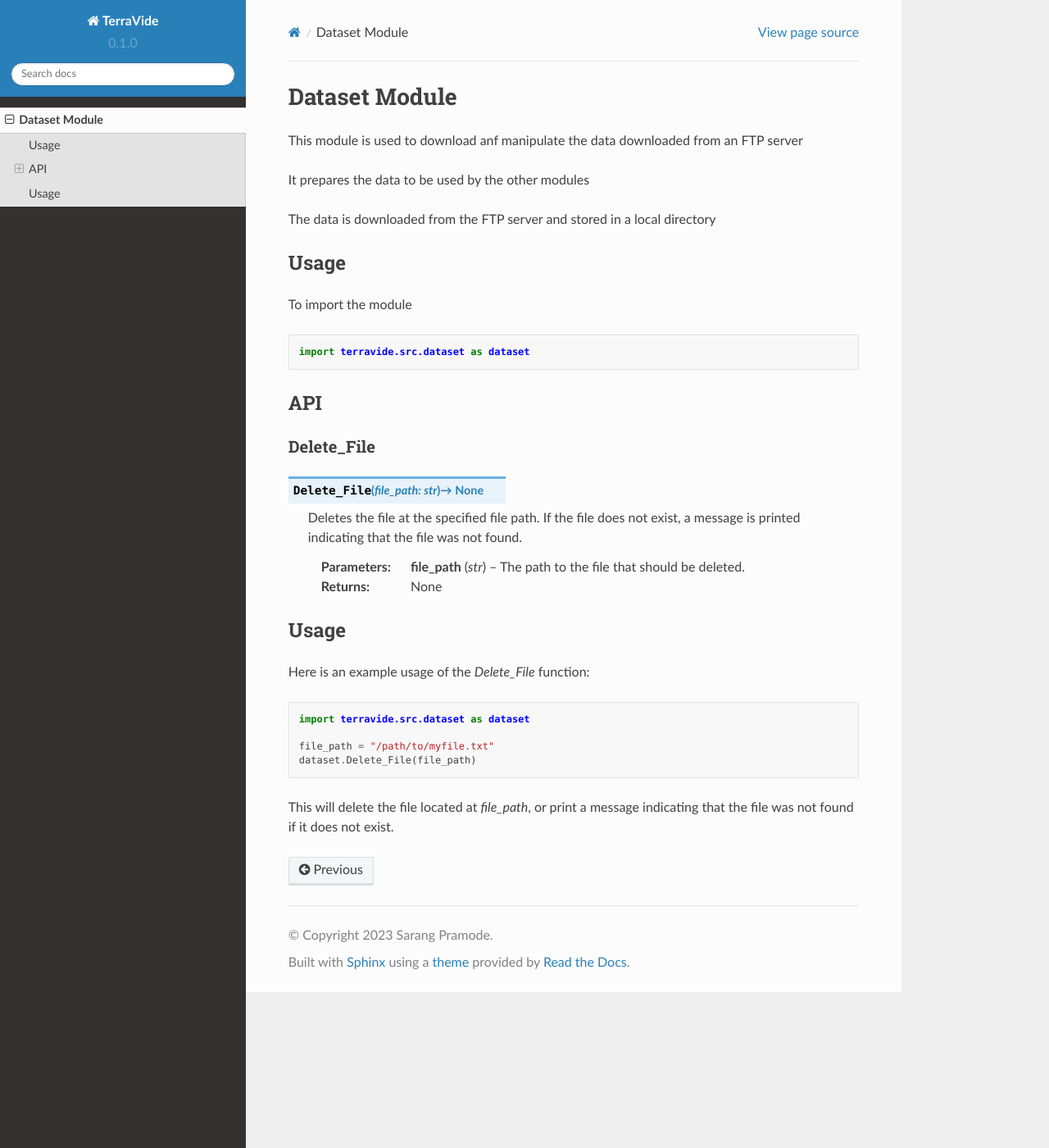
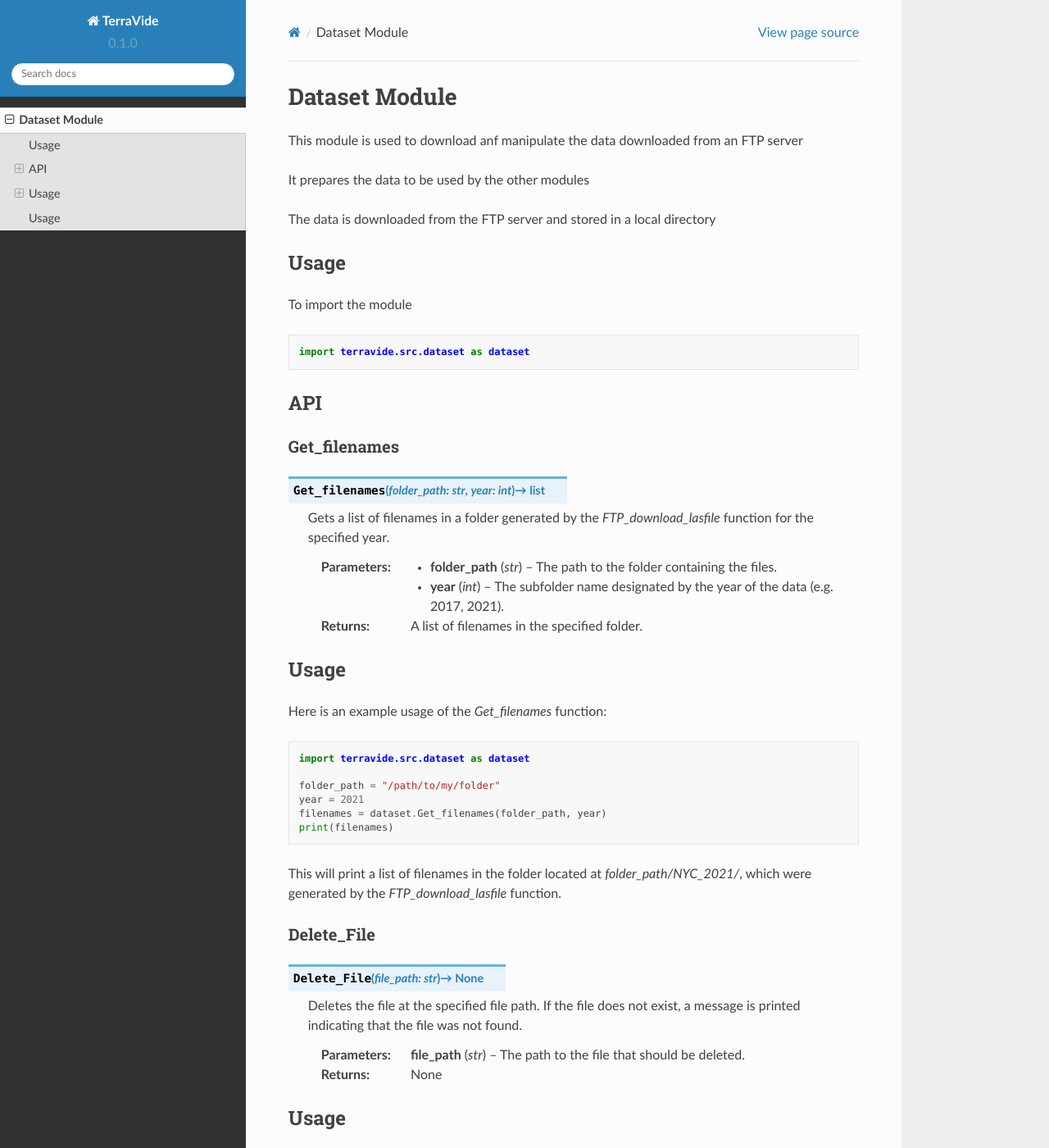
Before and after one commit to Sarang-Pramode/TerraVide, a Sphinx documentation site: the page built from docs/source/dataset.rst, in a window 1280 px wide and 1400 px high. Shown: the whole window at 82% size. Built offline with Sphinx 7.4.7 and the Read the Docs theme 2.0.0, drawn with Linux system fonts in a browser that asks for light colours.

Commit message:
added docs for 2 functions

```diff
--- a/docs/source/dataset.rst
+++ b/docs/source/dataset.rst
@@ -18,6 +18,36 @@
 
 API
 ---
+
+Get_filenames
+~~~~~~~~~~~~~
+
+.. function:: Get_filenames(folder_path: str, year: int) -> list
+
+   Gets a list of filenames in a folder generated by the `FTP_download_lasfile` function for the specified year.
+
+   :param folder_path: The path to the folder containing the files.
+   :type folder_path: str
+   :param year: The subfolder name designated by the year of the data (e.g. 2017, 2021).
+   :type year: int
+
+   :returns: A list of filenames in the specified folder.
+
+Usage
+-----
+
+Here is an example usage of the `Get_filenames` function:
+
+.. code-block:: python
+
+   import terravide.src.dataset as dataset
+
+   folder_path = "/path/to/my/folder"
+   year = 2021
+   filenames = dataset.Get_filenames(folder_path, year)
+   print(filenames)
+
+This will print a list of filenames in the folder located at `folder_path/NYC_2021/`, which were generated by the `FTP_download_lasfile` function.
 
 Delete_File
 ~~~~~~~~~~~
```
